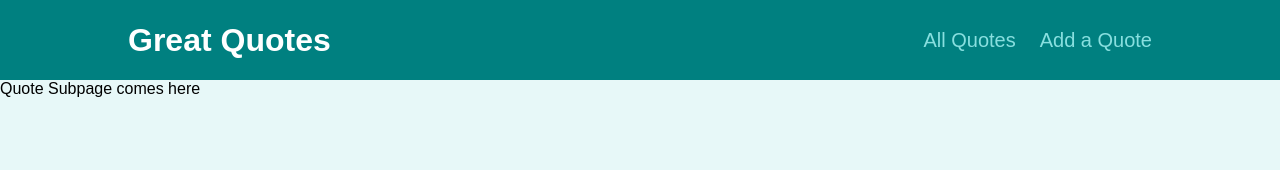
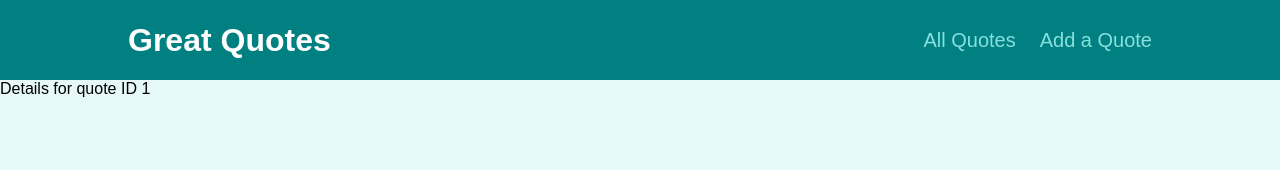
Before and after one commit to Sejmou/learning-react, a JavaScript app: page /quotes/1 in a window 1280 px wide. Shown: the top 170 px of the page. Built offline with nearby package versions, Linux system fonts and the light colour scheme.

Commit message:
page comps, redirect from /, use params in quote details

```diff
--- a/src/App.js
+++ b/src/App.js
@@ -1,5 +1,9 @@
-import { Route, Switch } from 'react-router-dom';
+import { Redirect, Route, Switch } from 'react-router-dom';
 import MainNavigation from './components/layout/MainNavigation';
+
+import AllQuotes from './pages/AllQuotes';
+import NewQuote from './pages/NewQuote';
+import QuoteDetail from './pages/QuoteDetail';
 
 function App() {
   return (
@@ -8,11 +12,18 @@ function App() {
       <main>
         <div>
           <Switch>
+            <Route path="/" exact>
+              <Redirect to="/quotes" />
+            </Route>
             <Route path="/quotes" exact>
-              Quotes Main Page comes here
+              <AllQuotes />
             </Route>
-            <Route path="/quotes/:quoteId">Quote Subpage comes here</Route>
-            <Route path="/new-quote">New Quote Page comes here</Route>
+            <Route path="/quotes/:quoteId">
+              <QuoteDetail />
+            </Route>
+            <Route path="/new-quote">
+              <NewQuote />
+            </Route>
           </Switch>
         </div>
       </main>
--- /dev/null
+++ b/src/pages/AllQuotes.js
@@ -0,0 +1,4 @@
+const AllQuotes = () => {
+  return <div>AllQuotes</div>;
+};
+export default AllQuotes;
--- /dev/null
+++ b/src/pages/NewQuote.js
@@ -0,0 +1,4 @@
+const NewQuote = () => {
+  return <div>NewQuote</div>;
+};
+export default NewQuote;
--- /dev/null
+++ b/src/pages/QuoteDetail.js
@@ -0,0 +1,7 @@
+import { useParams } from 'react-router-dom';
+
+const QuoteDetail = () => {
+  const quoteId = useParams().quoteId;
+  return <div>Details for quote ID {quoteId}</div>;
+};
+export default QuoteDetail;
```
